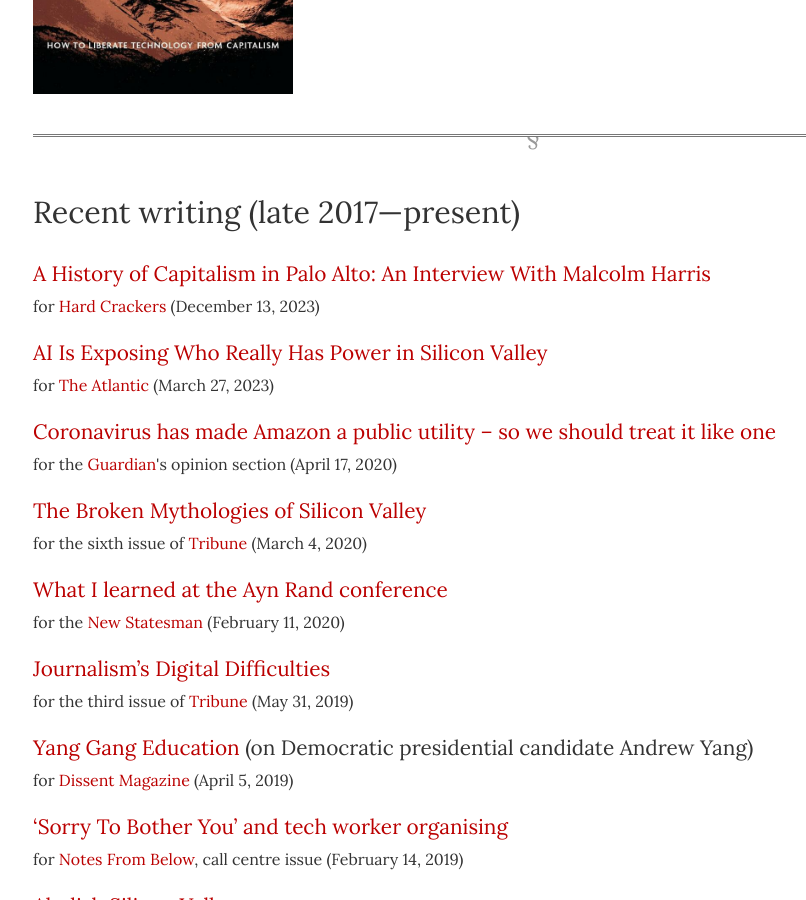
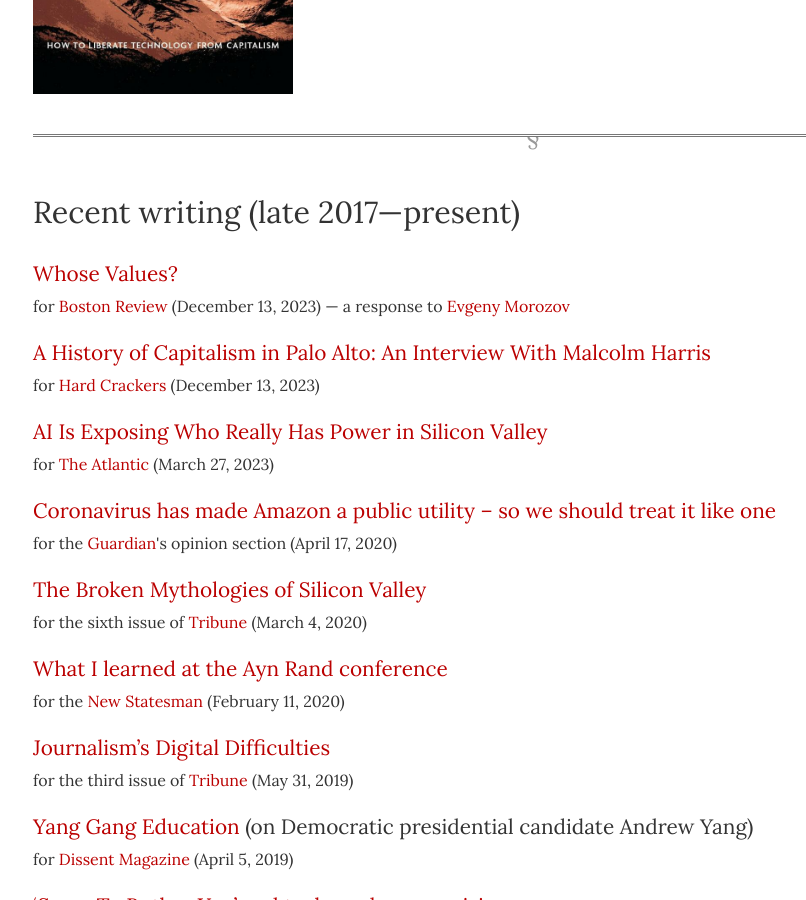
Before and after one commit to dellsystem/dellsystem.github.io, a Jekyll site: the page built from writing.md, in a window 1280 px wide and 900 px high, scrolled down 594 px. Shown: the whole window, without its empty margins (107-913 px from the left). Built offline with Jekyll 4.4.1, drawn with Linux system fonts in a browser that asks for light colours; nearby versions of some CDN libraries.

Commit message:
Add Boston Review piece to writing page

```diff
--- a/_includes/recent.html
+++ b/_includes/recent.html
@@ -2,6 +2,14 @@
 
 <dl class="vertical">
 
+<dt>
+    <a href="https://www.bostonreview.net/forum_response/whose-values/">
+        Whose Values?
+    </a>
+</dt>
+<dd>
+    for <a href="https://www.bostonreview.net">Boston Review</a> (December 13, 2023) &mdash; a response to <a href="https://www.bostonreview.net/forum/the-ai-we-deserve/">Evgeny Morozov</a>
+</dd>
 <dt>
     <a href="https://hardcrackers.com/a-history-of-capitalism-in-palo-alto-an-interview-with-malcolm-harris/">
         A History of Capitalism in Palo Alto: An Interview With Malcolm Harris
```
